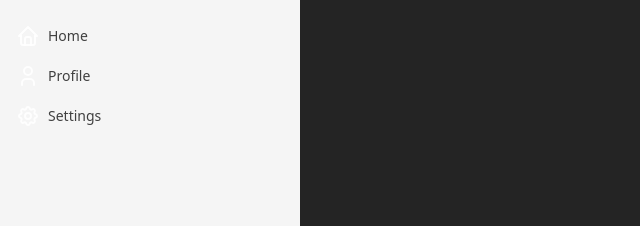
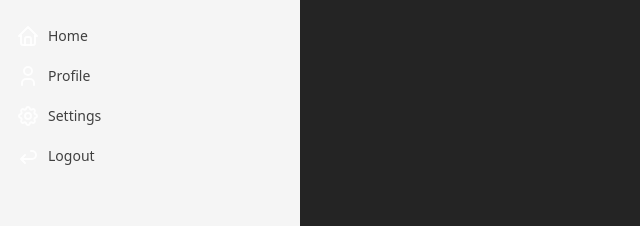
Before and after one commit to Zerefez/FinanceTracker-Frontend-WebApp, a React (Vite) app: page / in a window 1280 px wide. Shown: the top 226 px of the page, without its empty margins (0-640 px from the left). Built offline with nearby package versions, Linux system fonts and the light colour scheme.

Commit message:
Add links

```diff
--- a/src/App.tsx
+++ b/src/App.tsx
@@ -1,5 +1,5 @@
 
-import { IconHome, IconSettings, IconUser } from "@tabler/icons-react";
+import { IconArrowBack, IconHome, IconSettings, IconUser } from "@tabler/icons-react";
 import { Route, BrowserRouter as Router, Routes } from "react-router-dom";
 import './App.css';
 import { Sidebar, SidebarBody, SidebarLink } from "./Sidebar";
@@ -9,6 +9,7 @@ const links = [
   { label: "Home", href: "/", icon: <IconHome /> },
   { label: "Profile", href: "/profile", icon: <IconUser /> },
   { label: "Settings", href: "/settings", icon: <IconSettings /> },
+  { label: "Logout", href: "/logout", icon: <IconArrowBack />}
 ];
 
 
```
Also changed, not shown: src/Sidebar.tsx (line endings or trailing spaces).
